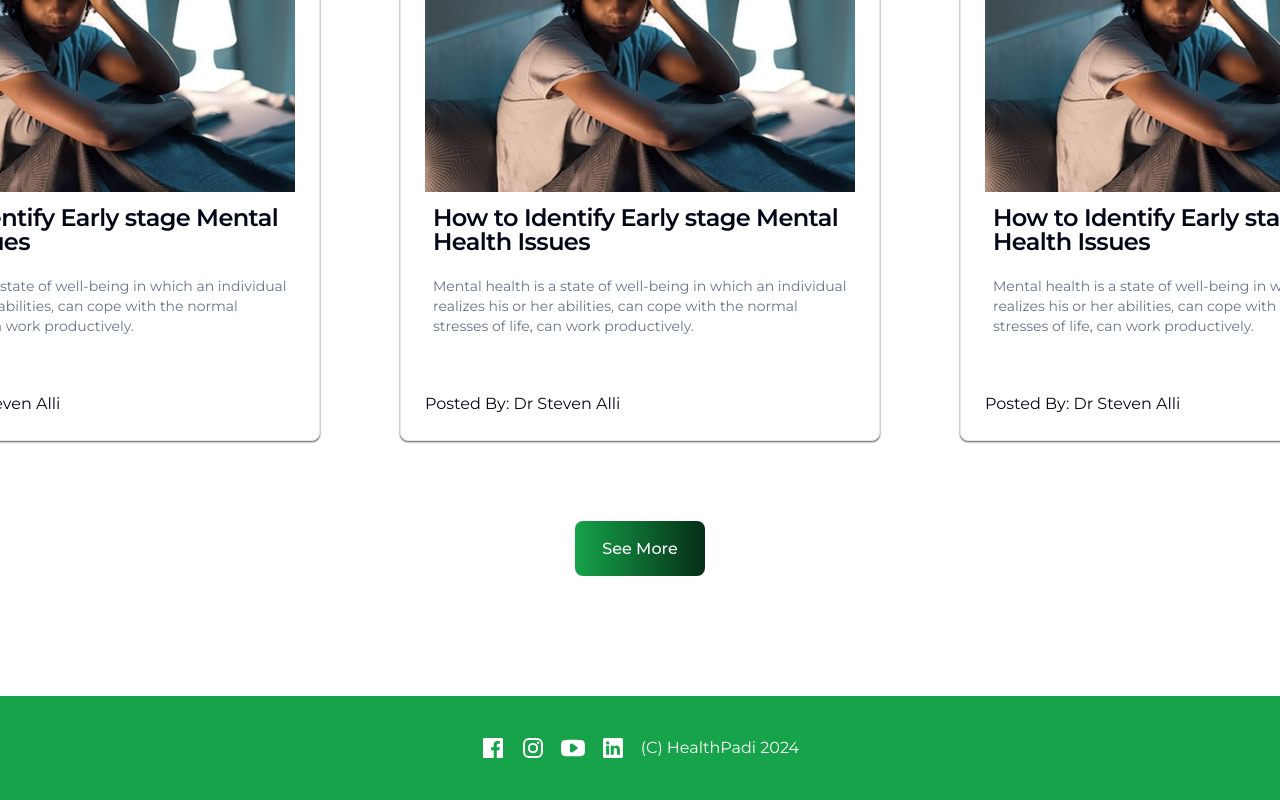
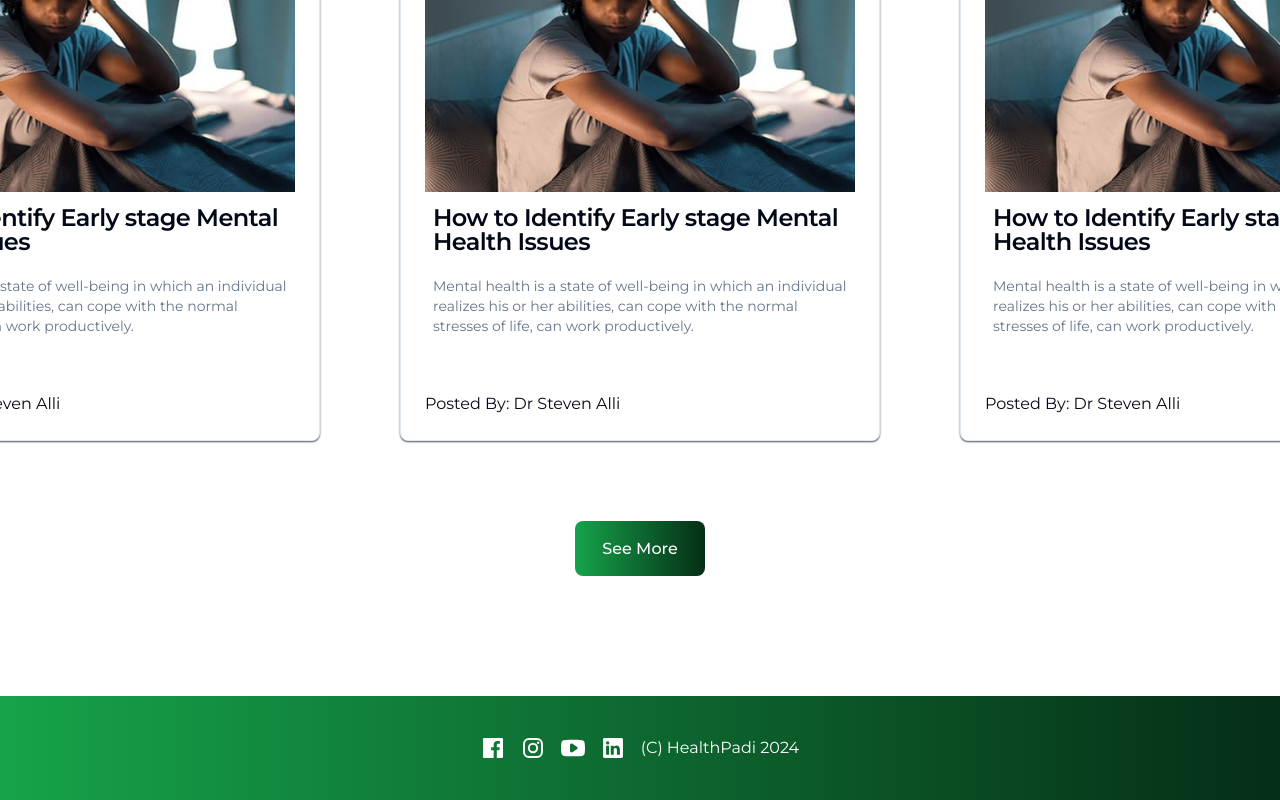
Before and after one commit to HealthPadi/HealthPadi-Frontend, a Next.js app: page / in a window 1280 px wide. Shown: the part 879-1679 px from the top of the page. Built offline with nearby package versions, Linux system fonts and the light colour scheme.

Commit message:
updated the footer

```diff
--- a/src/components/ui/footer.tsx
+++ b/src/components/ui/footer.tsx
@@ -6,7 +6,7 @@ import instagramLogo from "../../../assets/icons/logo-linkedin.svg";
 
 export default function Footer() {
   return (
-    <footer className="p-10 m-30 bg-green-600">
+    <footer className="p-10 m-30 bg-gradient-to-r from-green-600 to-green-950">
       <div className="flex flex-col md:flex-row items-center justify-center gap-6">
         <div className="flex items-center justify-center gap-4">
           <Image
```
